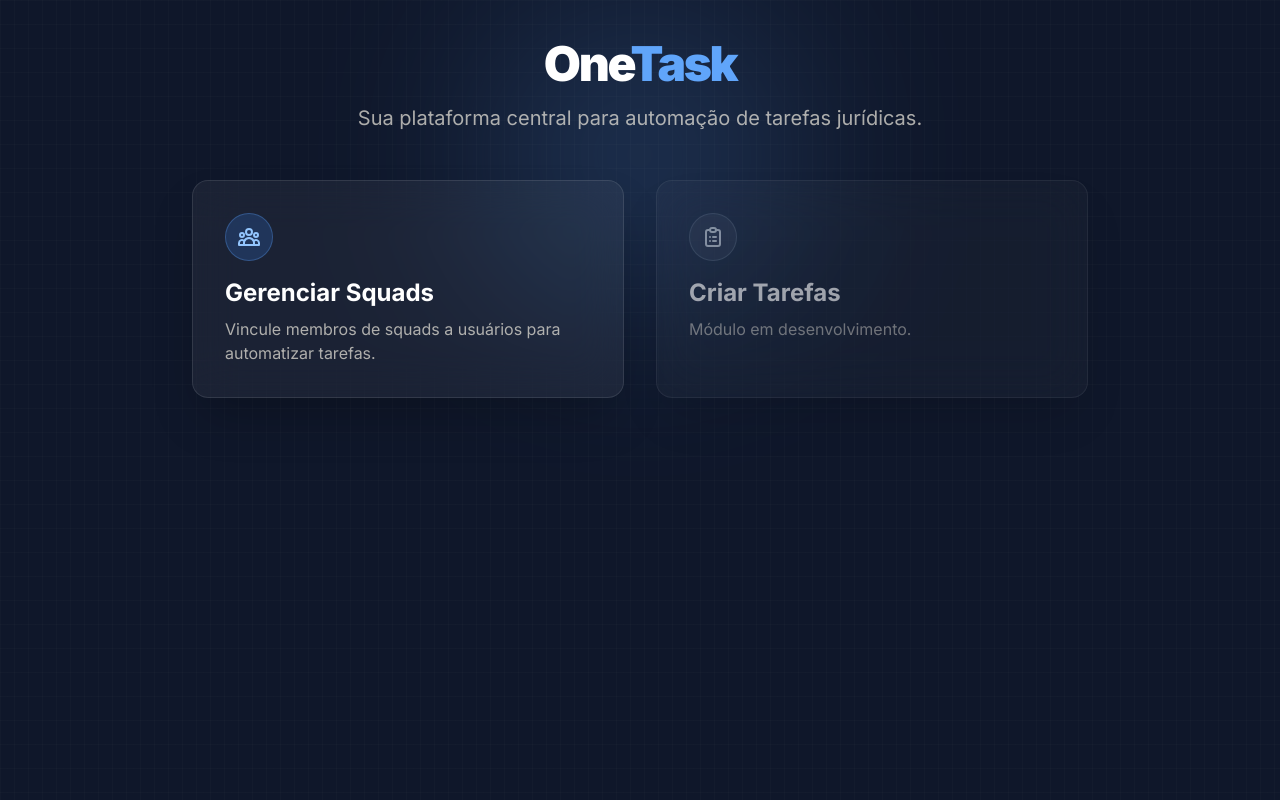
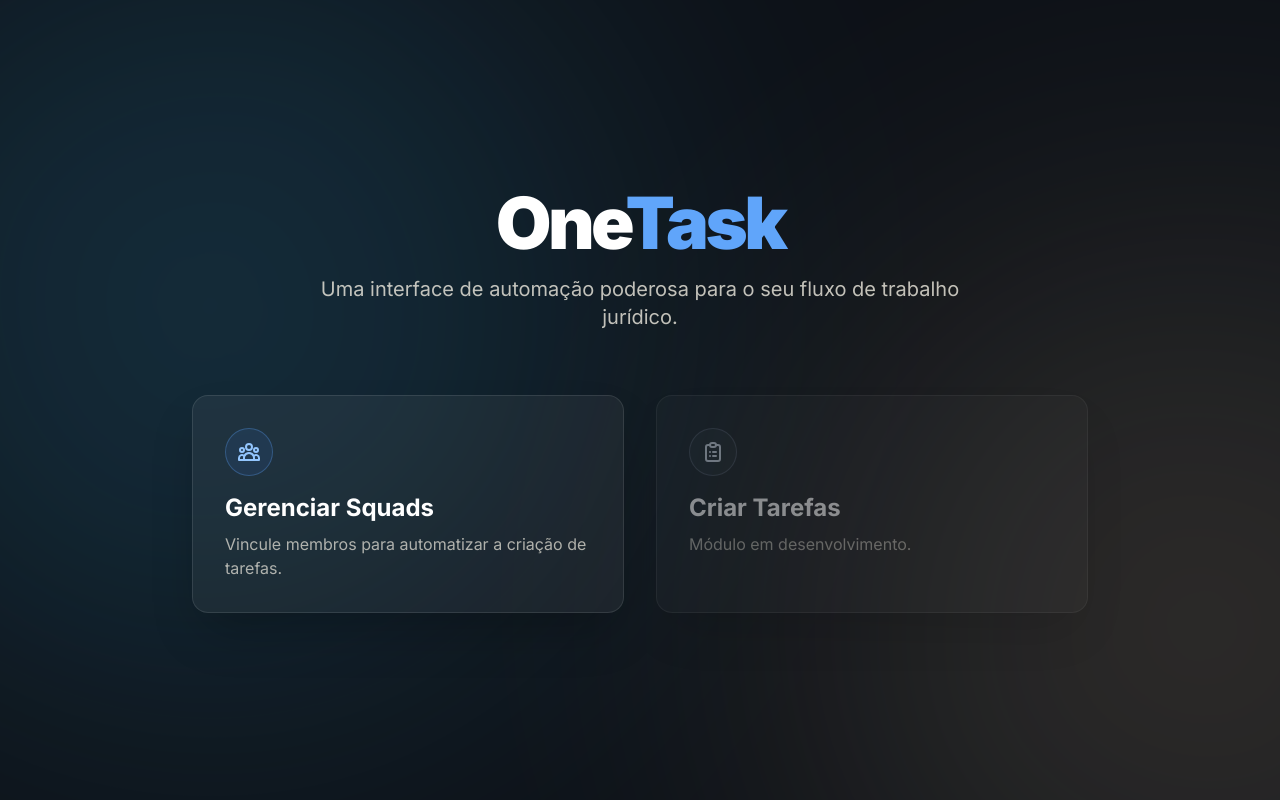
Before and after one commit to MDR-Advocacia/TwoTask, a FastAPI app: page /api/v1/dashboard/ in a window 1280 px wide. Run offline with FastAPI, Linux system fonts and the light colour scheme; style sheets or scripts are compiled from the project's sources; parts of the project's set-up code (start-up, migrations or seed data) failed here and were passed over.

Commit message:
frontend horrivel vai ser melhorado

```diff
--- a/app/api/v1/endpoints/dashboard.py
+++ b/app/api/v1/endpoints/dashboard.py
@@ -1,3 +1,5 @@
+# Conteúdo CORRIGIDO para: app/api/v1/endpoints/dashboard.py
+
 from fastapi import APIRouter, Depends, Request
 from fastapi.responses import HTMLResponse
 from fastapi.templating import Jinja2Templates
@@ -7,23 +9,20 @@ from app.models.rules import Squad
 from app.models.legal_one import LegalOneUser
 
 router = APIRouter()
-
-# O Jinja2Templates agora procura os templates na pasta 'templates'
 templates = Jinja2Templates(directory="templates")
 
-# Nova rota para a landing page do dashboard
+# Rota para a landing page do dashboard
 @router.get("/", response_class=HTMLResponse)
 async def get_dashboard_landing(request: Request):
     """
-    Exibe a landing page principal do dashboard com os cartões de navegação.
+    Exibe a landing page principal do dashboard.
     """
-    context = {
+    return templates.TemplateResponse("dashboard.html", {
         "request": request,
         "page_title": "Dashboard Principal"
-    }
-    return templates.TemplateResponse("dashboard.html", context)
+    })
 
-# Rota ajustada para a página de gerenciamento de squads
+# Rota para a página de gerenciamento de squads
 @router.get("/squads", response_class=HTMLResponse)
 async def get_squad_management_page(request: Request, db: Session = Depends(get_db)):
     """
@@ -38,4 +37,5 @@ async def get_squad_management_page(request: Request, db: Session = Depends(get_
         "legal_one_users": legal_one_users,
         "page_title": "Gerenciamento de Squads"
     }
-    return templates.TemplateResponse("squads.html", context)
+    # CORREÇÃO: Voltamos a usar o nome original do template para evitar o erro.
+    return templates.TemplateResponse("squad_management.html", context)
--- a/tailwind.config.js
+++ b/tailwind.config.js
@@ -12,7 +12,23 @@ module.exports = {
           200: '#EFEBE0', // Um bege suave para texto
           300: '#D2B48C', // Tan/Bege para acentos
         },
-      }
+      },
+      // ADIÇÃO: Definindo os keyframes para nossas animações
+      keyframes: {
+        'fade-in-down': {
+          '0%': { opacity: '0', transform: 'translateY(-20px)' },
+          '100%': { opacity: '1', transform: 'translateY(0)' },
+        },
+        'fade-in-up': {
+          '0%': { opacity: '0', transform: 'translateY(20px)' },
+          '100%': { opacity: '1', transform: 'translateY(0)' },
+        },
+      },
+      // ADIÇÃO: Registrando as animações para que possamos usá-las com classes
+      animation: {
+        'fade-in-down': 'fade-in-down 0.8s ease-out forwards',
+        'fade-in-up': 'fade-in-up 0.8s ease-out forwards',
+      },
     },
   },
   plugins: [],
--- a/templates/_base.html
+++ b/templates/_base.html
@@ -1,7 +1,7 @@
 <!DOCTYPE html>
 <html lang="pt-br" class="h-full">
 <head>
-    <meta charset="UTF-8">
+    <meta charset="UTF--8">
     <meta name="viewport" content="width=device-width, initial-scale=1.0">
     <title>{% block title %}OneTask{% endblock %}</title>
 
@@ -12,23 +12,51 @@
     <link href="/static/css/output.css" rel="stylesheet">
     <script src="/static/js/htmx.min.js" defer></script>
     <style>
-        /* Define a fonte Inter como padrão para todo o corpo */
-        body {
-            font-family: 'Inter', sans-serif;
+        body { font-family: 'Inter', sans-serif; }
+        .htmx-request .htmx-request-target { opacity: 0.5; transition: opacity 300ms ease-in-out; }
+        /* Efeito de Aurora no Fundo */
+        .aurora-bg {
+            position: absolute;
+            top: 0;
+            left: 0;
+            right: 0;
+            bottom: 0;
+            z-index: -10;
+            background: #0D1117; /* Azul escuro base */
+            overflow: hidden;
         }
-        /* Efeito de carregamento sutil para ações HTMX */
-        .htmx-request .htmx-request-target {
-            opacity: 0.5;
-            transition: opacity 300ms ease-in-out;
+        .aurora-bg::before, .aurora-bg::after {
+            content: '';
+            position: absolute;
+            width: 800px;
+            height: 800px;
+            border-radius: 50%;
+            opacity: 0.15;
+            filter: blur(150px);
+            animation: move 20s infinite linear;
+        }
+        .aurora-bg::before {
+            background-color: #38BDF8; /* Azul claro (prata) */
+            top: -20%;
+            left: -20%;
+        }
+        .aurora-bg::after {
+            background-color: #D2B48C; /* Bege */
+            bottom: -20%;
+            right: -20%;
+            animation-direction: reverse;
+        }
+        @keyframes move {
+            0% { transform: translate(0, 0) rotate(0deg); }
+            50% { transform: translate(100px, 100px) rotate(180deg); }
+            100% { transform: translate(0, 0) rotate(360deg); }
         }
     </style>
 </head>
-<body class="bg-slate-900 text-beige-200 antialiased">
-    <div class="absolute inset-0 -z-10 h-full w-full bg-slate-900 bg-[linear-gradient(to_right,#8080800a_1px,transparent_1px),linear-gradient(to_bottom,#8080800a_1px,transparent_1px)] bg-[size:14px_24px]"></div>
-    <div class="absolute left-0 right-0 top-0 -z-10 m-auto h-[310px] w-[310px] rounded-full bg-blue-400 opacity-20 blur-[100px]"></div>
-
-    <div class="min-h-full">
-        <div class="container mx-auto px-4 sm:px-6 lg:px-8 py-10">
+<body class="text-beige-200 antialiased">
+    <div class="aurora-bg"></div>
+    <div class="relative min-h-screen flex flex-col items-center justify-center p-4 sm:p-6 lg:p-8">
+        <div class="container mx-auto">
             {% block content %}{% endblock %}
         </div>
     </div>
--- a/templates/dashboard.html
+++ b/templates/dashboard.html
@@ -3,31 +3,31 @@
 {% block title %}{{ page_title }} - OneTask{% endblock %}
 
 {% block content %}
-<header class="mb-12 text-center">
-    <h1 class="text-5xl font-black tracking-tighter text-white">
+<header class="mb-16 text-center">
+    <h1 class="text-6xl md:text-7xl font-black tracking-tighter text-white animate-fade-in-down">
         One<span class="text-blue-400">Task</span>
     </h1>
-    <p class="mt-4 text-xl text-beige-200/70">Sua plataforma central para automação de tarefas jurídicas.</p>
+    <p class="mt-4 text-xl text-beige-200/80 max-w-2xl mx-auto animate-fade-in-up" style="animation-delay: 200ms;">
+        Uma interface de automação poderosa para o seu fluxo de trabalho jurídico.
+    </p>
 </header>
 
-<main>
-    <div class="mx-auto max-w-4xl grid grid-cols-1 md:grid-cols-2 gap-8">
+<main class="animate-fade-in-up" style="animation-delay: 400ms;">
+    <div class="mx-auto grid max-w-4xl grid-cols-1 md:grid-cols-2 gap-8">
 
-        <a href="/api/v1/dashboard/squads" class="block group rounded-2xl border border-white/10 bg-white/5 p-8 shadow-2xl backdrop-blur-xl transition-all duration-300 hover:border-blue-400/30 hover:bg-white/10 hover:!scale-105">
-            <div>
-                <div class="flex items-center justify-center h-12 w-12 rounded-full bg-blue-500/20 border border-blue-400/30">
+        <a href="/api/v1/dashboard/squads"
+           class="group block rounded-2xl border border-white/10 bg-white/5 p-8 shadow-2xl backdrop-blur-xl transition-all duration-300 hover:border-blue-400/30 hover:bg-white/10 hover:scale-[1.03]">
+            <div class="flex items-center justify-center h-12 w-12 rounded-full bg-blue-500/10 border border-blue-400/30">
                 <svg xmlns="http://www.w3.org/2000/svg" class="h-6 w-6 text-blue-300" fill="none" viewBox="0 0 24 24" stroke="currentColor" stroke-width="2">
                     <path stroke-linecap="round" stroke-linejoin="round" d="M17 20h5v-2a3 3 0 00-5.356-1.857M17 20H7m10 0v-2c0-.656-.126-1.283-.356-1.857M7 20H2v-2a3 3 0 015.356-1.857M7 20v-2c0-.656.126-1.283.356-1.857m0 0a5.002 5.002 0 019.288 0M15 7a3 3 0 11-6 0 3 3 0 016 0zm6 3a2 2 0 11-4 0 2 2 0 014 0zM7 10a2 2 0 11-4 0 2 2 0 014 0z" />
                 </svg>
             </div>
             <h2 class="mt-4 text-2xl font-bold text-white">Gerenciar Squads</h2>
-                <p class="mt-2 text-beige-200/70">Vincule membros de squads a usuários para automatizar tarefas.</p>
-            </div>
+            <p class="mt-2 text-beige-200/70">Vincule membros para automatizar a criação de tarefas.</p>
         </a>
 
-        <div class="block group rounded-2xl border border-white/10 bg-white/5 p-8 shadow-2xl backdrop-blur-xl transition-all duration-300 cursor-not-allowed opacity-60">
-             <div>
-                <div class="flex items-center justify-center h-12 w-12 rounded-full bg-slate-500/20 border border-slate-400/30">
+        <div class="group block rounded-2xl border border-white/10 bg-white/5 p-8 shadow-2xl backdrop-blur-xl transition-all duration-300 opacity-50 cursor-not-allowed">
+            <div class="flex items-center justify-center h-12 w-12 rounded-full bg-slate-500/10 border border-slate-400/30">
                 <svg xmlns="http://www.w3.org/2000/svg" class="h-6 w-6 text-slate-300" fill="none" viewBox="0 0 24 24" stroke="currentColor" stroke-width="2">
                     <path stroke-linecap="round" stroke-linejoin="round" d="M9 5H7a2 2 0 00-2 2v12a2 2 0 002 2h10a2 2 0 002-2V7a2 2 0 00-2-2h-2M9 5a2 2 0 002 2h2a2 2 0 002-2M9 5a2 2 0 012-2h2a2 2 0 012 2m-3 7h3m-3 4h3m-6-4h.01M9 16h.01" />
                 </svg>
@@ -36,7 +36,5 @@
             <p class="mt-2 text-beige-200/70">Módulo em desenvolvimento.</p>
         </div>
     </div>
-
-    </div>
 </main>
 {% endblock %}
```
Also changed, not shown: templates/squad_management.html (renamed from templates/squad.html). Lines whose indentation alone changed are shown as unchanged.
